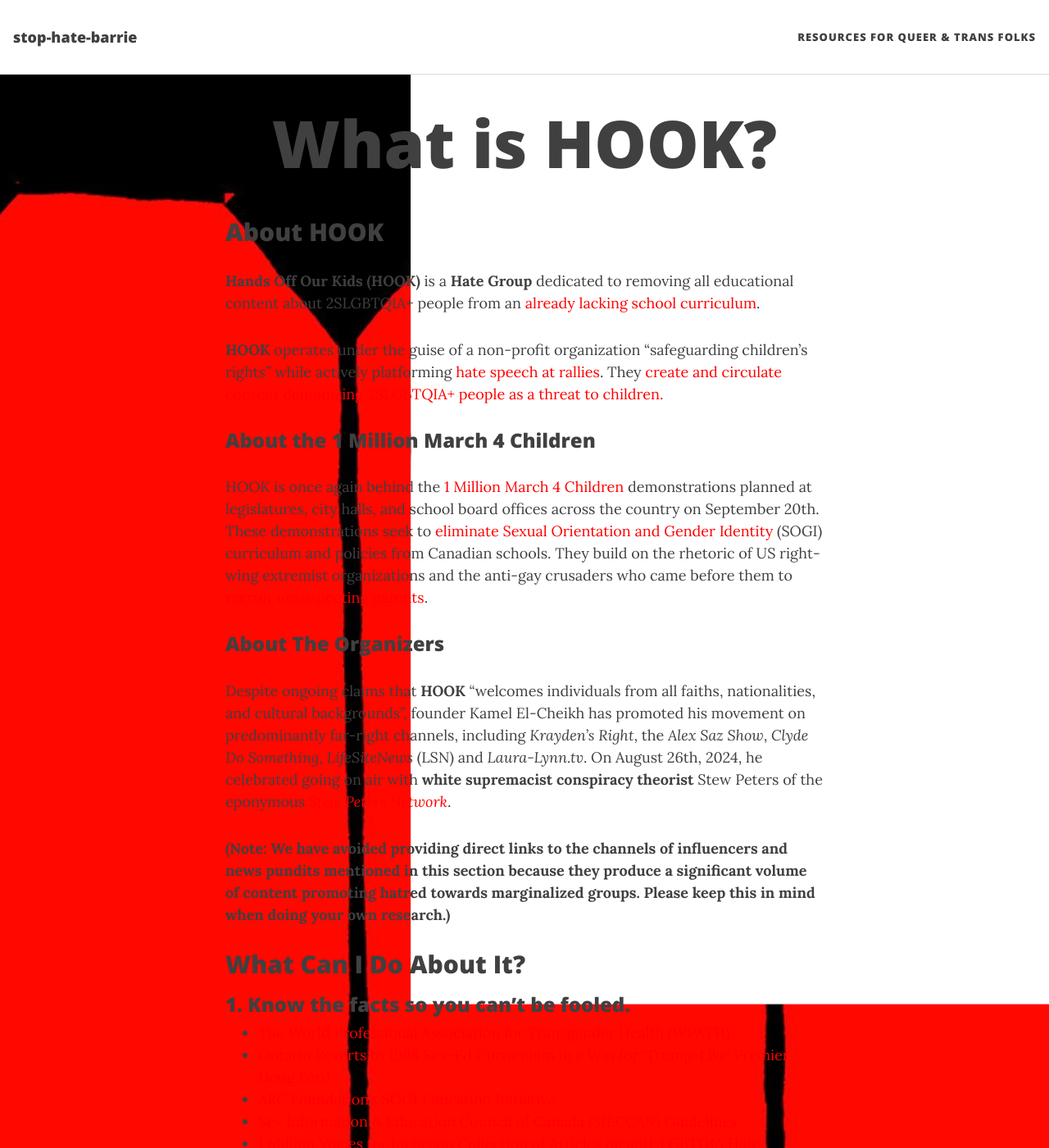
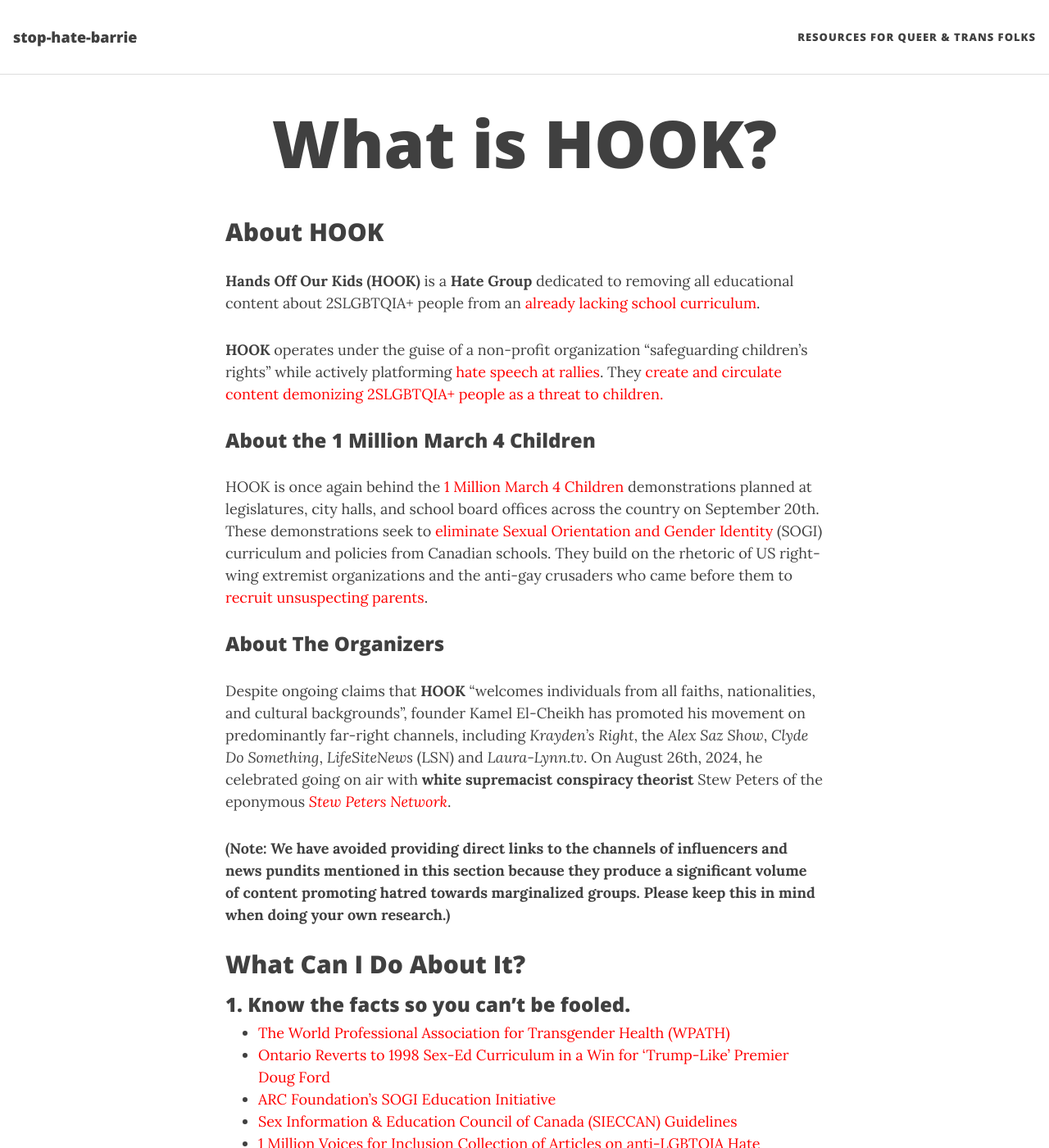
Before and after one commit to stop-hate-barrie/stop-hate-barrie.github.io, a Jekyll site: the page built from index.md, in a window 1280 px wide and 1400 px high. Shown: the whole window at 82% size. Built offline with Jekyll 4.4.1, drawn with Linux system fonts in a browser that asks for light colours; the list of posts is cut into pages by our own code.

Commit message:
Remove bg image for now

```diff
--- a/_config.yml
+++ b/_config.yml
@@ -152,7 +152,7 @@
 
 #navbar-img: "/assets/img/navbar2.jpeg"
 #footer-img: "/assets/img/bgimage.png"
-page-img: "/assets/img/fence2.jpeg"
+#page-img: "/assets/img/fence2.jpeg"
 
 # Suggest a colour for mobile browsers to use as the browser's theme. This is only supported by a few mobile browsers.
 #mobile-theme-col: "#0085A1"
```
Also changed, not shown: 8 other files.
